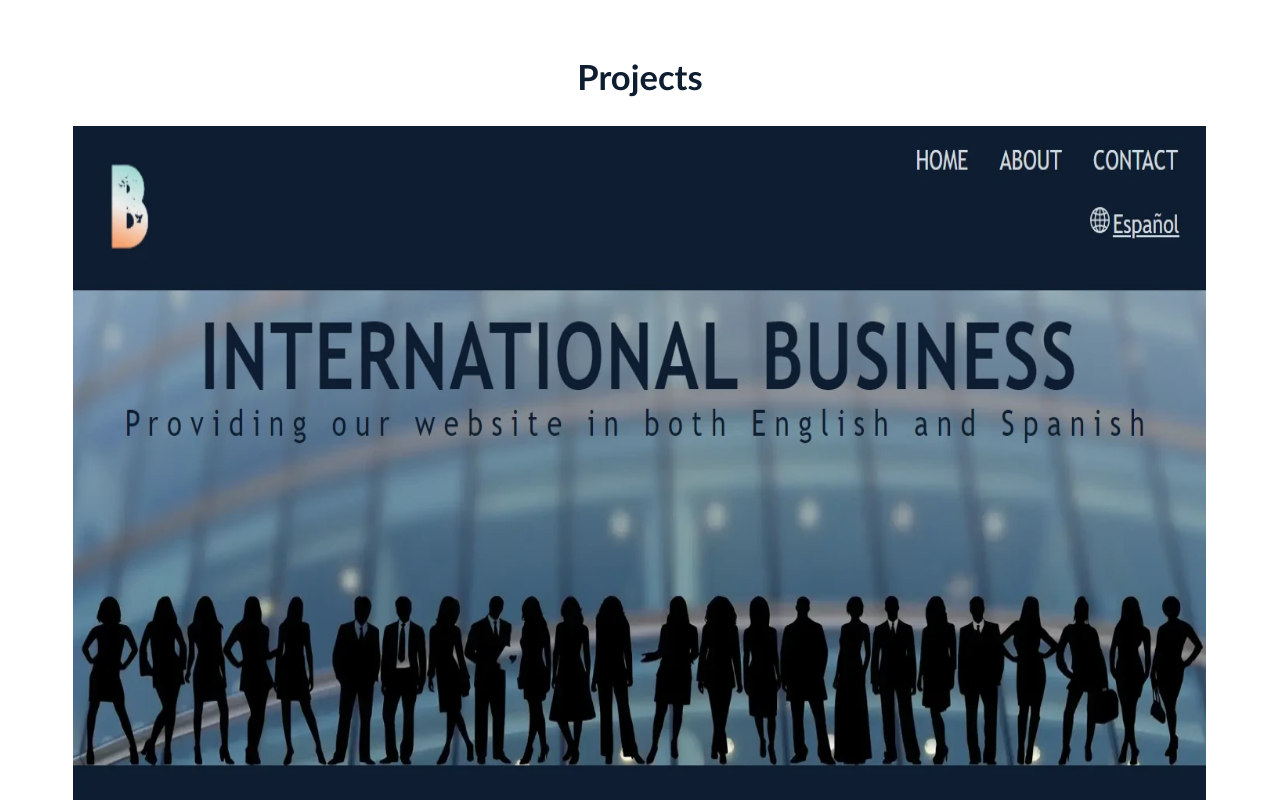
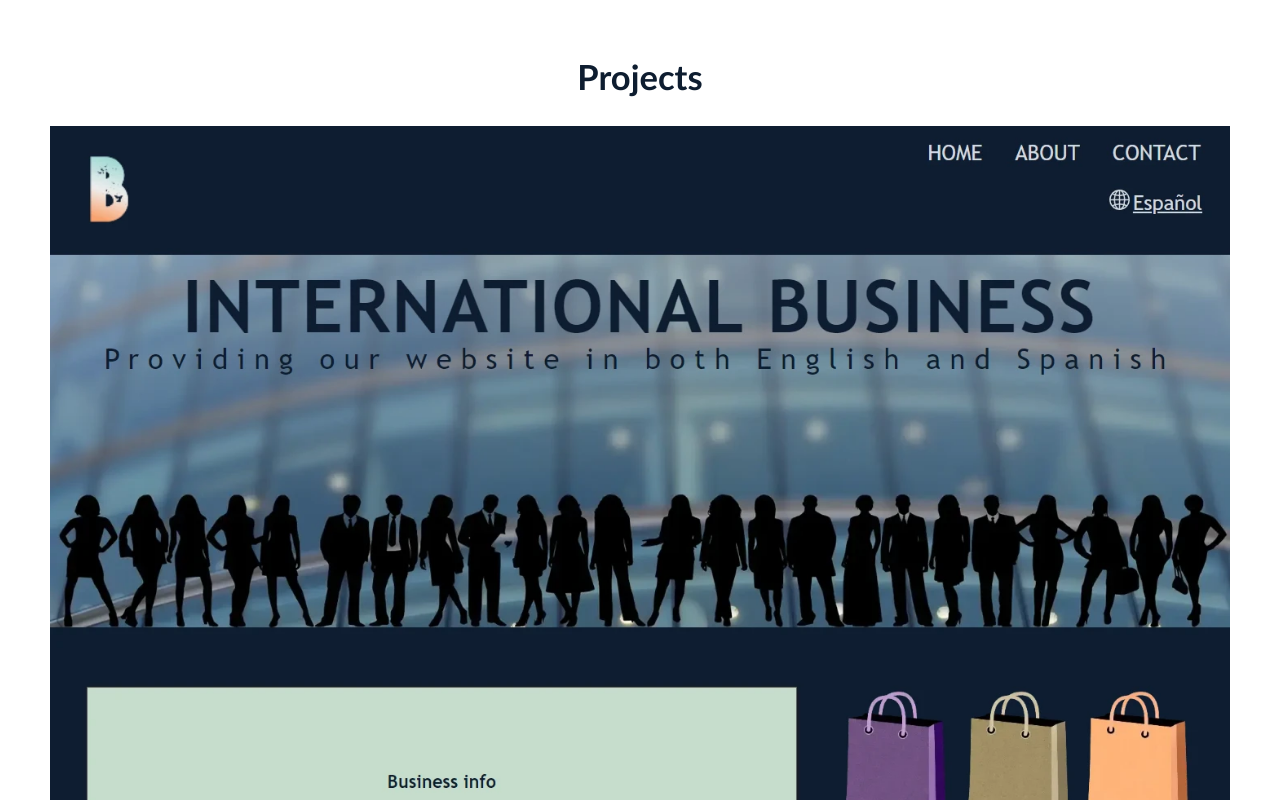
Before and after one commit to JulieYudowitch/portfolio, a Next.js app: page / in a window 1280 px wide. Shown: the part 1200-2000 px from the top of the page. Built offline with nearby package versions, Linux system fonts and the light colour scheme.

Commit message:
fixed project img

```diff
--- a/pages/index.js
+++ b/pages/index.js
@@ -84,8 +84,8 @@ export default function Home(props) {
               <Image
                 src="/project.webp"
                 alt=""
-                width="1133"
-                height="894"
+                width="1447"
+                height="860"
                 placeholder="blur"
                 blurDataURL="/project.webp"
               />
```
